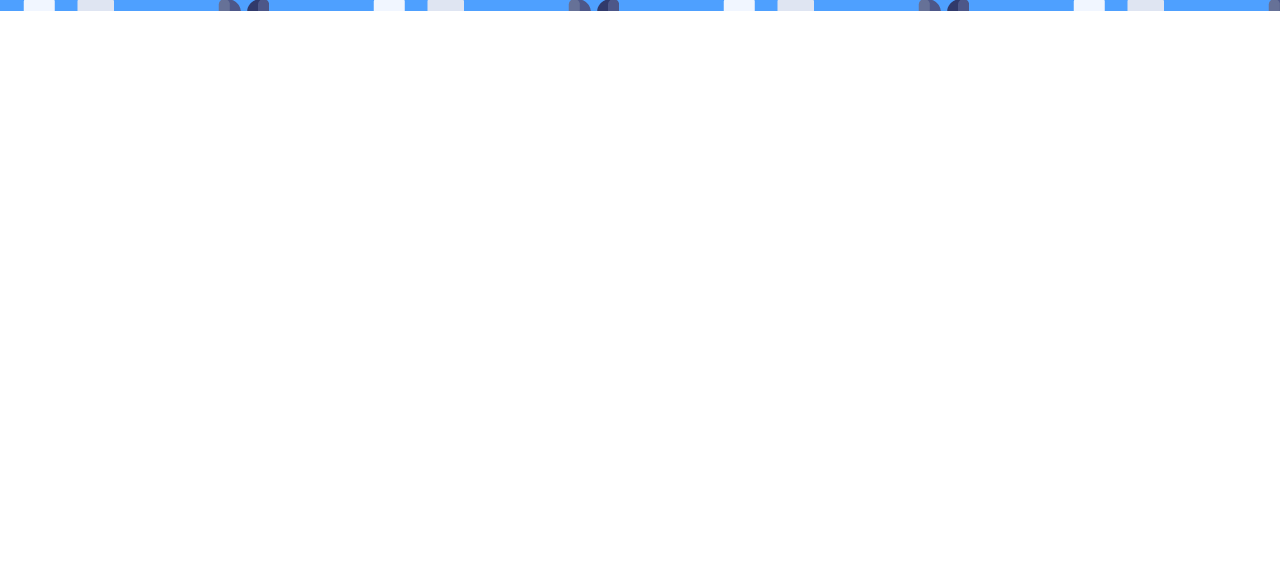
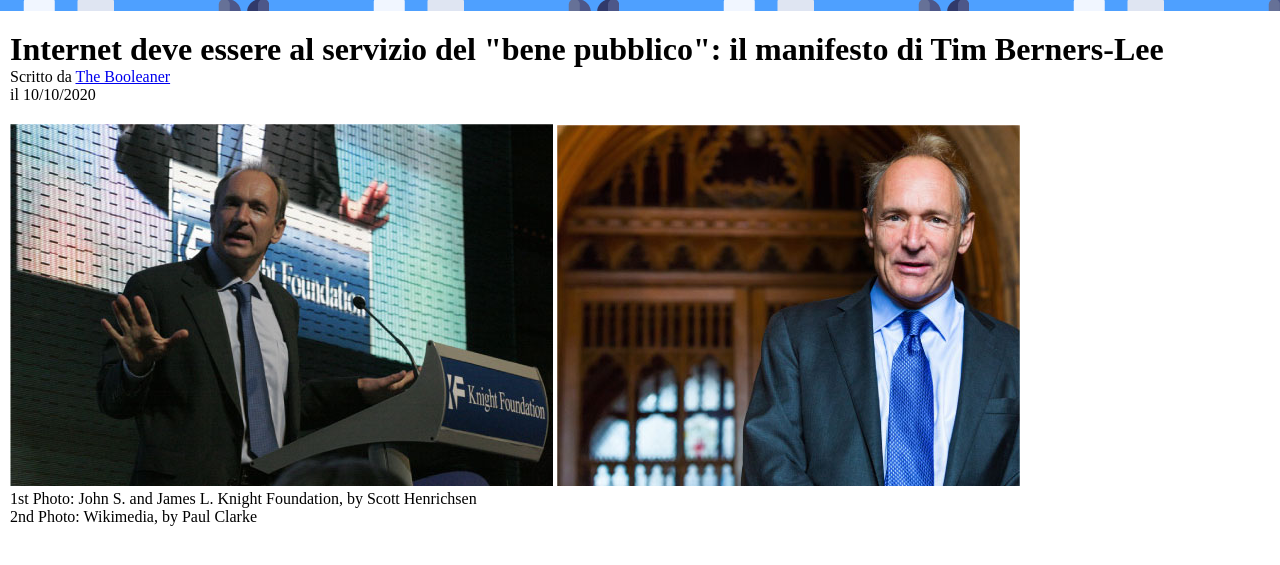
Before and after one commit to MaryChiodelli/html-css-booleaner, a plain HTML site: page index.html in a window 1280 px wide. Shown: the part 129-694 px from the top of the page. Drawn offline with Linux system fonts and the light colour scheme.

Commit message:
aggiunto article-header

```diff
--- a/css/app.css
+++ b/css/app.css
@@ -14,3 +14,11 @@
 #main-header img {
     width: 300px;
 }
+
+.article {
+    padding: 20px 10px;
+}
+
+.article-images {
+    margin-top: 20px;
+}
--- a/index.html
+++ b/index.html
@@ -13,7 +13,25 @@
         <img src="img/logo.svg" alt="logo The Booleaner">
     </header>
 
-    <main></main>
+    <main>
+
+        <div class="article">
+
+            <header class="article-header">
+                <h1>Internet deve essere al servizio del "bene pubblico": il manifesto di Tim Berners-Lee</h1>
+                <p>Scritto da <a href="#">The Booleaner</a></p>
+                <p>il 10/10/2020</p>
+                <div class="article-images">
+                    <img src="img/tim-1.jpg" alt="Foto di Tim Berners-Lee">
+                    <img src="img/tim-2.jpg" alt="Foto di Tim Berners-Lee">
+                    <p>1st Photo: John S. and James L. Knight Foundation, by Scott Henrichsen</p>
+                    <p>2nd Photo: Wikimedia, by Paul Clarke</p>
+                </div>
+            </header>
+
+        </div>
+
+    </main>
 
 </body>
 </html>
```
